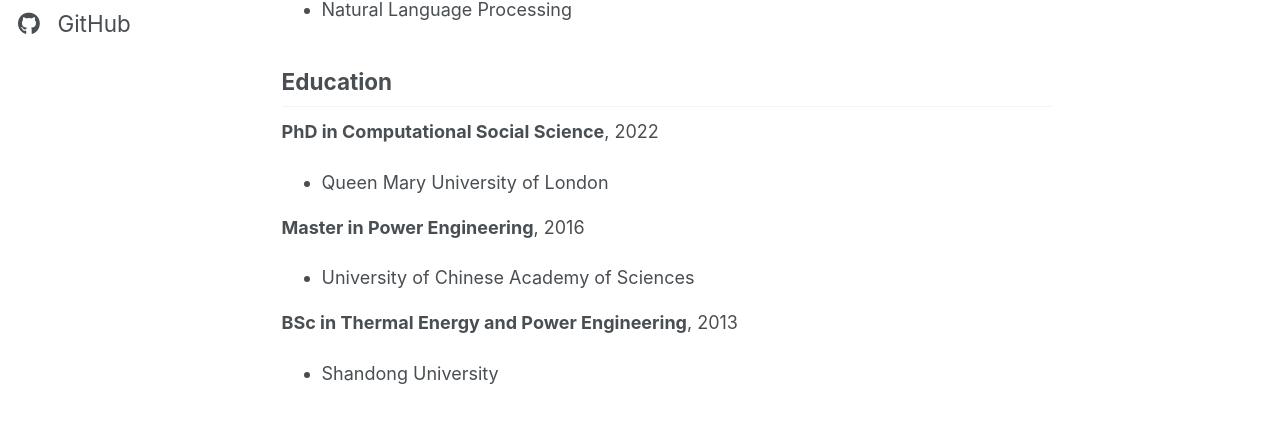
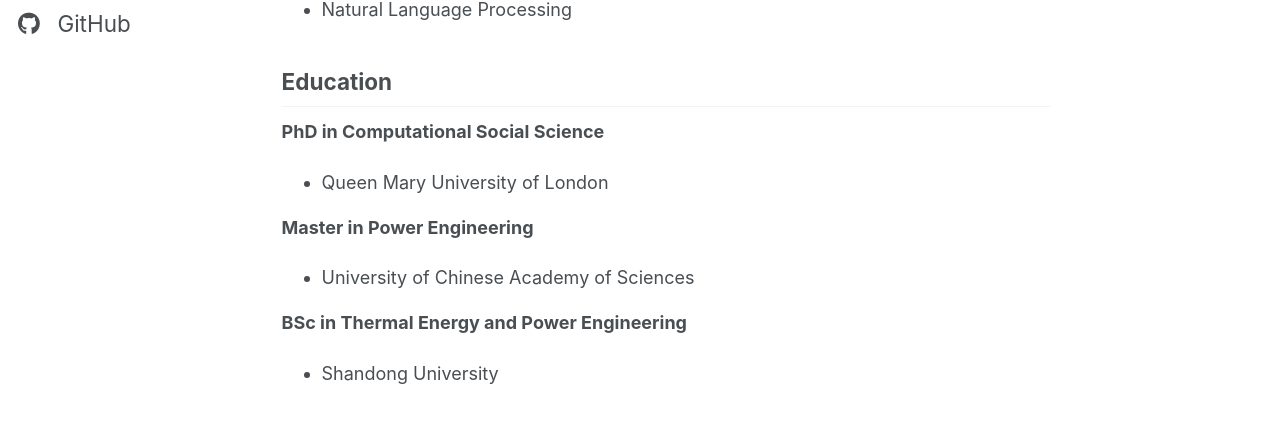
Before and after one commit to jiaoyang2018/jiaoyang2018.github.io, a Jekyll site: the page built from _pages/about.md, in a window 1280 px wide and 1221 px high. Shown: the part 597-1018 px from the top of the window. Built offline with Jekyll 4.4.1, drawn with Linux system fonts in a browser that asks for light colours; some web fonts are replaced; a script bundle is joined from its source files by our own code; library files that are not in the unit come from our copies.

Commit message:
Update about page
Co-Authored-By: Claude Sonnet 4.6 <noreply@anthropic.com>

```diff
--- a/_pages/about.md
+++ b/_pages/about.md
@@ -21,11 +21,11 @@ I am currently a Postdoc in the School of Data Science, University of Virginia.
 
 ## Education
 
-**PhD in Computational Social Science**, 2022
+**PhD in Computational Social Science**
 - Queen Mary University of London
 
-**Master in Power Engineering**, 2016
+**Master in Power Engineering**
 - University of Chinese Academy of Sciences
 
-**BSc in Thermal Energy and Power Engineering**, 2013
+**BSc in Thermal Energy and Power Engineering**
 - Shandong University
```
